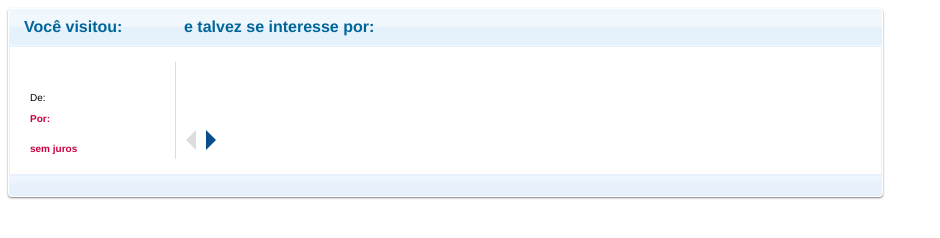
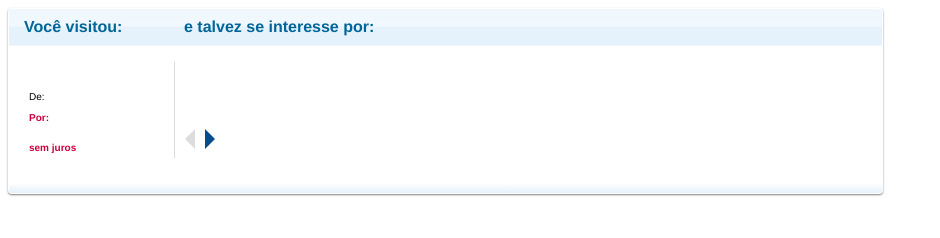
Before and after one commit to alexandereis/alexandereis.github.io, a plain HTML site: page index.html in a window 1280 px wide. Shown: the whole page, without its empty margins (0-940 px from the left). Drawn offline with Linux system fonts and the light colour scheme.

Commit message:
Ajustes de CSS
ALterando o valo do panel para ajustes

```diff
--- a/css/style.css
+++ b/css/style.css
@@ -26,21 +26,21 @@ body {
 
 .panel-body {
     padding: 15px;
-    border: 1px solid #e7f1fc;
+    /* border: 1px solid #e7f1fc; */
     overflow: hidden;
 }
 
 .panel-footer {
     padding: 10px 15px;
-    border-top: 1px solid #e7f1fc;
+    /* border-top: 1px solid #e7f1fc; */
     border-bottom-right-radius: 3px;
     border-bottom-left-radius: 3px;
-    background: #e5f1fb; /* For browsers that do not support gradients */
-    background: -webkit-linear-gradient(#eff7fe, #e7f1fc, #e5f1fb); /* For Safari 5.1 to 6.0 */
-    background: -o-linear-gradient(#eff7fe, #e7f1fc, #e5f1fb); /* For Opera 11.1 to 12.0 */
-    background: -moz-linear-gradient(#eff7fe, #e7f1fc, #e5f1fb); /* For Firefox 3.6 to 15 */
-    background: linear-gradient(#eff7fe, #e7f1fc, #e5f1fb); /* Standard syntax */
-    background: linear-gradient(#eff7fe, #e7f1fc, #e5f1fb); /* Standard syntax */
+    background: #e5f1fb;
+    background: -webkit-linear-gradient(#ffffff, #ffffff, #e5f1fb);
+    background: -o-linear-gradient(#ffffff, #ffffff, #e5f1fb);
+    background: -moz-linear-gradient(#ffffff, #ffffff, #e5f1fb);
+    background: linear-gradient(#ffffff, #ffffff, #e5f1fb);
+    background: linear-gradient(#ffffff, #ffffff, #e5f1fb);
 }
 
 .product, .product-visited,
```
